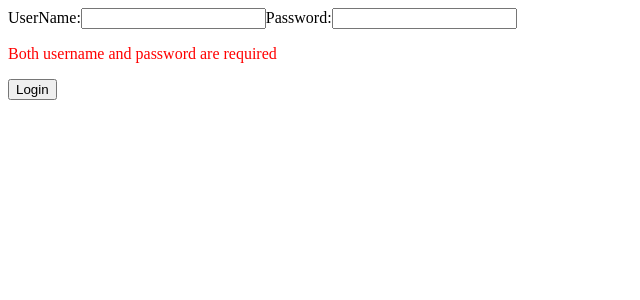
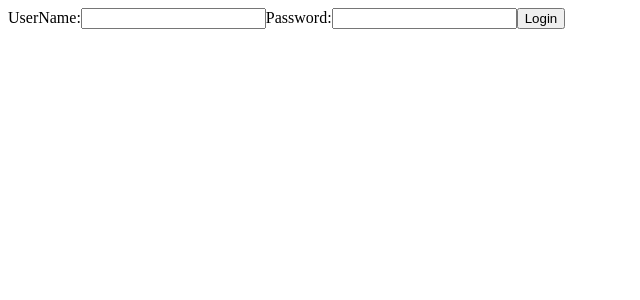
Before and after one commit to acciojob/validate-fields-react-Nihal00, a React app: page / in a window 1280 px wide. Shown: the top 300 px of the page, without its empty margins (0-640 px from the left). Built offline with nearby package versions, Linux system fonts and the light colour scheme.

Commit message:
submitting code-Mon Jul 24 2023 19:31:11 GMT+0530 (India Standard Time)

```diff
--- a/src/components/App.js
+++ b/src/components/App.js
@@ -4,21 +4,21 @@ import "./../styles/App.css";
 const App = () => {
   const [name, setName] = useState("");
   const [password, setPassword] = useState("");
-  const [isTrue, setIsTrue] = useState("");
+  const [isTrue, setIsTrue] = useState(true);
 
-  function check(){
-    if(name.trim() === ""){
+  function check() {
+    if (name.trim() === "") {
       setIsTrue(false);
-      return
+      return;
     }
 
-    if(password === ""){
+    if (password === "") {
       setIsTrue(false);
+      return;
     } else {
       setIsTrue(true);
     }
-
-   }
+  }
 
   return (
     <div>
@@ -40,9 +40,15 @@ const App = () => {
             onChange={(e) => setPassword(e.target.value)}
           />
         </label>
-        {isTrue ? "" : <p style={{color: "red"}}>Both username and password are required</p>}
-        <button type="submit" onClick={check}>Login</button>
+        <button type="submit" onClick={check}>
+          Login
+        </button>
       </form>
+      {isTrue ? (
+        ""
+      ) : (
+        <p style={{ color: "red" }}>Both username and password are required</p>
+      )}
     </div>
   );
 };
```
